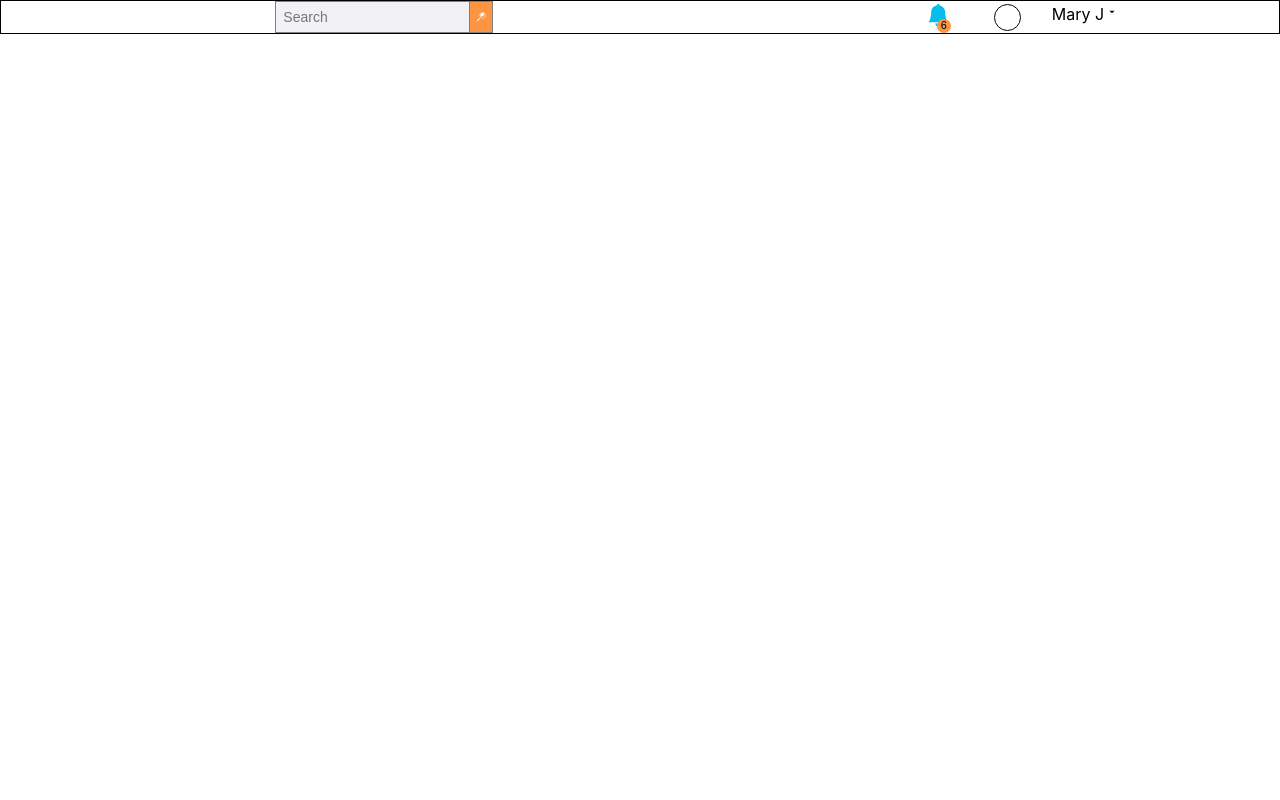
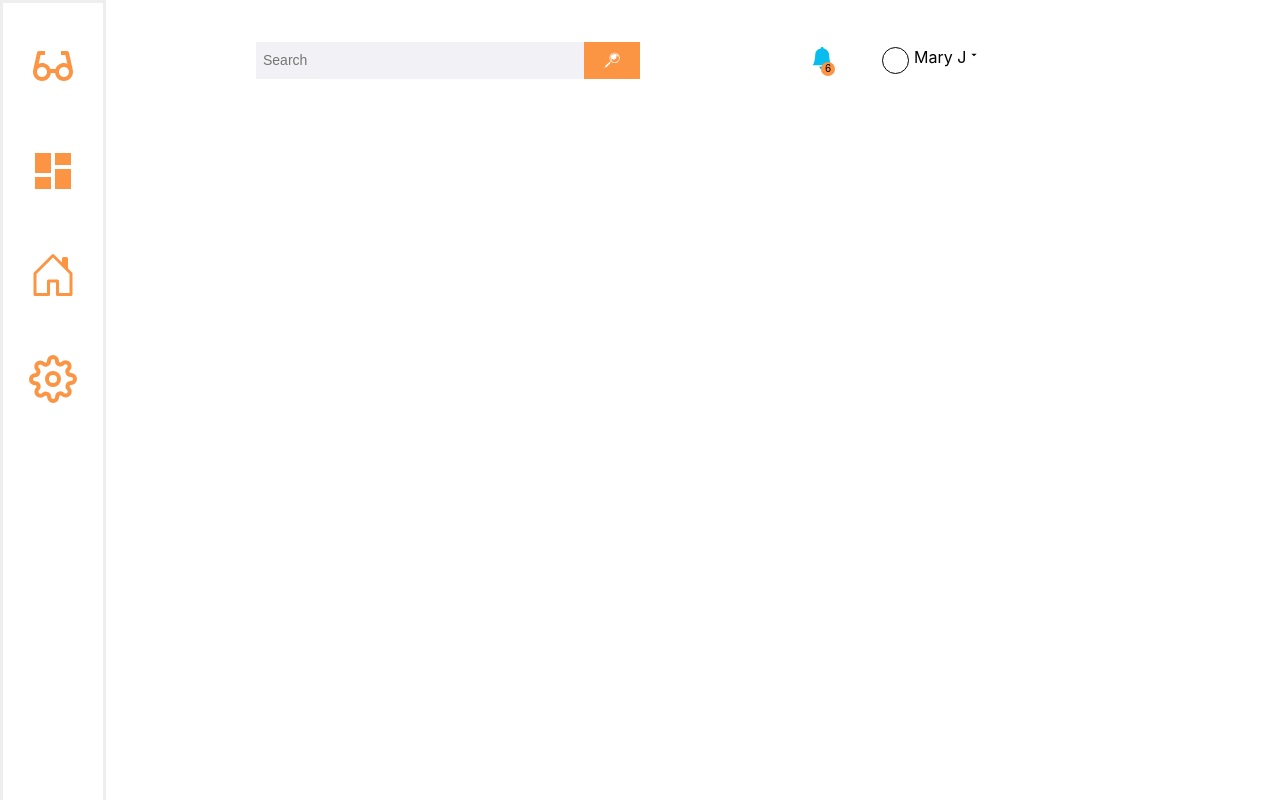
Before and after one commit to real-state-masters/Real-estate-purchase-agency-admin-frontend, a React (Create React App) app: page / in a window 1280 px wide. Built offline with nearby package versions, Linux system fonts and the light colour scheme.

Commit message:
add refactor component

```diff
--- a/src/App.js
+++ b/src/App.js
@@ -1,10 +1,10 @@
-import Login from './components/Login/Login';
+import DashboardFrame from './components/DashboardFrame/DashboardFrame';
 import './App.scss';
 
 function App() {
   return (
     <div className="App">
-      <Login />
+      <DashboardFrame />
     </div>
   );
 }
--- /dev/null
+++ b/src/components/DashboardFrame/DashboardFrame.js
@@ -0,0 +1,56 @@
+import React from 'react';
+import {GiMagnifyingGlass} from 'react-icons/gi';
+import {BsFillBellFill} from 'react-icons/bs';
+import {RiArrowDropDownFill} from 'react-icons/ri';
+import {RiDashboardFill} from 'react-icons/ri';
+import {BsHouseDoor} from 'react-icons/bs';
+import {FiSettings} from 'react-icons/fi';
+import {BiGlasses} from 'react-icons/bi';
+
+
+import './DashboardFrame.scss';
+
+
+const DashboardFrame = ({ children }) => {
+    return (
+        <div>
+            <div className="header-container">
+                <div>
+                    <div class="sidenav">
+                        <div>
+                            <BiGlasses />
+                            <RiDashboardFill />
+                            <BsHouseDoor />
+                            <FiSettings />
+                        </div>
+                    </div>
+                </div>
+                <div className="search-container">
+                    <input type="text" placeholder="Search"/>
+                    <GiMagnifyingGlass />
+                </div>
+                <div className="login-issues-container">
+                    <div className="notification-icon-container">
+                        <BsFillBellFill />
+                        <span>6</span>
+                    </div>
+                    <div className="photo-login-container">
+                        <figure>
+                            <img src="" alt=""/>
+                        </figure>
+                    </div>
+                    <div>
+                        <span>Mary J</span>
+                        <RiArrowDropDownFill />
+                    </div>
+                </div>
+            </div>
+            <main>
+                { children }
+            </main>
+        </div>
+
+    )
+}
+
+export default DashboardFrame
--- a/src/components/Login/Login.scss
+++ b/src/components/DashboardFrame/DashboardFrame.scss
@@ -1,32 +1,62 @@
 .header-container {
-    border: 1px solid black;
     display: flex;
     justify-content: space-around;
     align-items: center;
+    height: 120px;
+}
+
+.sidenav {
+    border: 3px solid #EEEEEE;
+    height: 100%;
+    width: 100px;
+    position: fixed;
+    z-index: 1;
+    top: 0;
+    left: 0;
+    background-color: white;
+    overflow-x: hidden;
+    padding-top: 20px;
+    display: flex;
+    flex-direction: column;
+    align-items: center;
+
+    div {
+        display: flex;
+        flex-direction:column;
+        height: 380px;
+        justify-content: space-between;
+    }
+
+    svg {
+        font-size: 3rem;
+        color: #FC9543;
+        margin-top: 20px;
+        margin-botton:20px;
+        cursor: pointer;
+    }
 }
 
 .search-container {
-    width: 40%;
+    width: 30%;
     /*margin-top: 25px;*/
     display: flex;
     justify-content: center;
    input {
         padding: 7px;
         font-size: 14px;
-        border: 1px solid grey;
+        border: none;
         float: left;
-        width: 35%;
+        width: 87%;
         background: #F2F2F6;
    }
 
    svg {
         float: left;
-        width: 2%;
-        padding: 6px;
+        width: 10%;
+        padding: 10px;
         background: #FC9543;
         color: white;
-        font-size: 18px;
-        border: 1px solid grey;
+        font-size: 17px;
         border-left: none; /* Prevent double borders */
         cursor: pointer;
    }
@@ -34,13 +64,13 @@
 
 .login-issues-container {
     display: flex;
-    width: 20%;
-    justify-content: space-evenly;
+    width: 30%;
 
 
 }
 
 .notification-icon-container {
+    margin-right: 35px;
     svg {
         font-size: 1.4rem;
         color: #06BDED;
@@ -60,6 +90,7 @@
 }
 
 .photo-login-container {
+    margin-right:5px;
     height: 25px;
     width: 25px;
     background-color: white;
--- a/src/components/Login/Login.js
+++ /dev/null
@@ -1,36 +0,0 @@
-import React from 'react';
-import {GiMagnifyingGlass} from 'react-icons/gi';
-import {BsFillBellFill} from 'react-icons/bs';
-import {RiArrowDropDownFill} from 'react-icons/ri';
-
-import './Login.scss';
-
-
-const Login = () => {
-    return (
-        <div className="header-container">
-            <div className="search-container">
-                <input type="text" placeholder="Search"/>
-                <GiMagnifyingGlass />
-            </div>
-            <div className="login-issues-container">
-                <div className="notification-icon-container">
-                    <BsFillBellFill />
-                    <span>6</span>
-                </div>
-                <div className="photo-login-container">
-                    <figure>
-                        <img src="" alt=""/>
-                    </figure>
-                </div>
-                <div>
-                    <span>Mary J</span>
-                    <RiArrowDropDownFill />
-                </div>
-            </div>
-        </div>
-
-    )
-}
-
-export default Login
```
Also changed, not shown: 2 other files (tests, documents, lock files or other folders).
